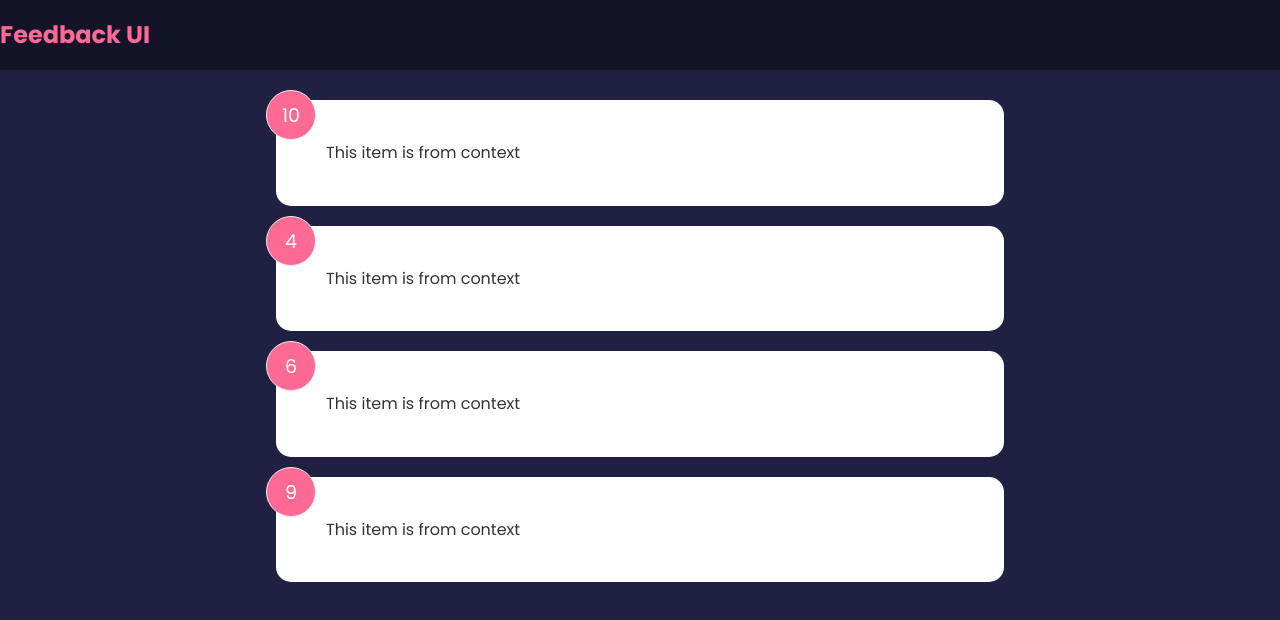
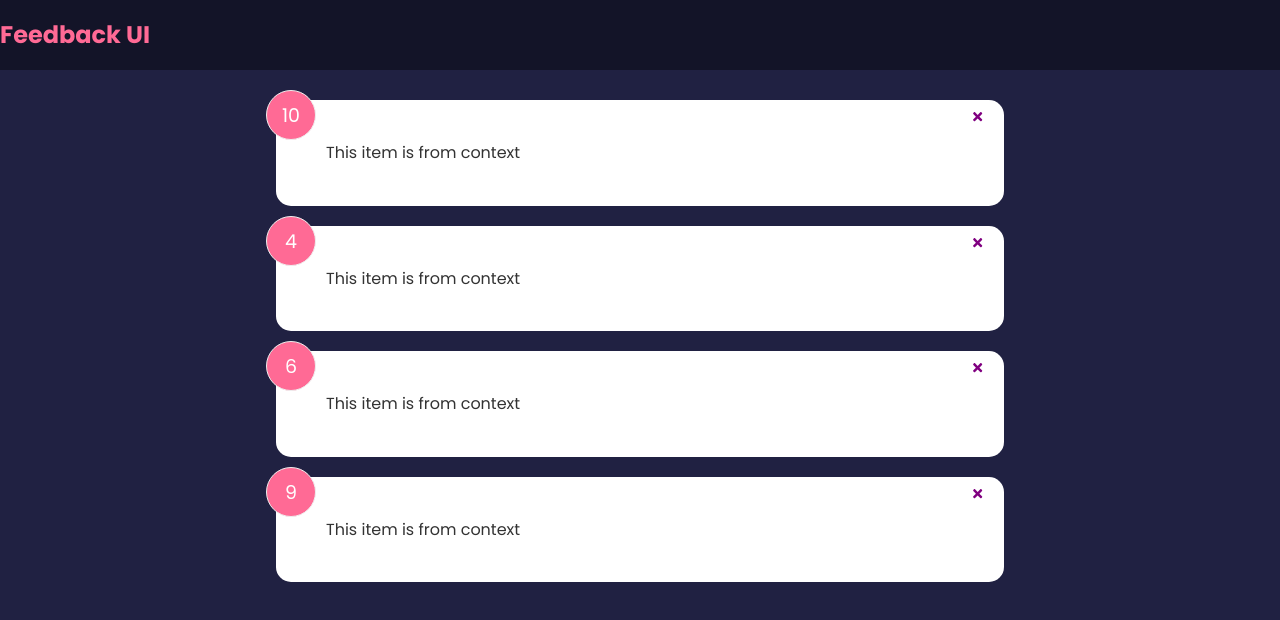
Before and after one commit to Frostblazer/feedback-app, a React (Create React App) app: page / in a window 1280 px wide. Shown: the top 620 px of the page. Built offline with nearby package versions, Linux system fonts and the light colour scheme.

Commit message:
Added deleteicon and ability to delete feedback items

```diff
--- a/package.json
+++ b/package.json
@@ -8,6 +8,7 @@
     "@testing-library/user-event": "^13.5.0",
     "react": "^18.2.0",
     "react-dom": "^18.2.0",
+    "react-icons": "^4.4.0",
     "react-scripts": "5.0.1",
     "web-vitals": "^2.1.4"
   },
--- a/src/App.js
+++ b/src/App.js
@@ -6,11 +6,18 @@
 
 function App() {
   const [feedback, setFeedback] = useState(FeedbackData);
+
+  const deleteFeedback = (id) => {
+    if (window.confirm("Are you sure you want to delete?")) {
+      setFeedback(feedback.filter((item) => item.id !== id));
+    }
+  };
+
   return (
     <>
       <Header />
       <div className="container">
-        <FeedbackList feedback={feedback} />
+        <FeedbackList feedback={feedback} handleDelete={deleteFeedback} />
       </div>
     </>
   );
--- a/src/components/FeedbackItem.jsx
+++ b/src/components/FeedbackItem.jsx
@@ -1,11 +1,15 @@
 import React from "react";
+import { FaTimes } from "react-icons/fa";
 import Card from "./shared/Card";
 import PropTypes from "prop-types";
 
-export default function FeedbackItem({ item, reverse }) {
+export default function FeedbackItem({ item, reverse, handleDelete }) {
   return (
     <Card reverse={reverse}>
       <div className="num-display">{item.rating}</div>
+      <button onClick={() => handleDelete(item.id)} className="close">
+        <FaTimes color="purple" />
+      </button>
       <div className="text-display">{item.text}</div>
     </Card>
   );
--- a/src/components/FeedbackList.jsx
+++ b/src/components/FeedbackList.jsx
@@ -2,14 +2,14 @@
 import FeedbackItem from "./FeedbackItem";
 import PropTypes from "prop-types";
 
-function FeedbackList({ feedback }) {
+function FeedbackList({ feedback, handleDelete }) {
   if (!feedback || feedback.length === 0) {
     return <p>No feedback yet</p>;
   }
   return (
     <div className="feedback-list">
       {feedback.map((item) => (
-        <FeedbackItem key={item.id} item={item} />
+        <FeedbackItem key={item.id} item={item} handleDelete={handleDelete} />
       ))}
     </div>
   );
```
Also changed, not shown: 1 other file (tests, documents, lock files or other folders).
